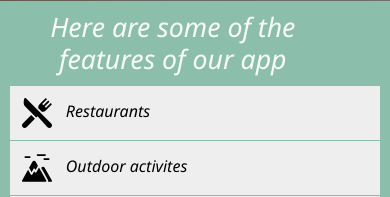
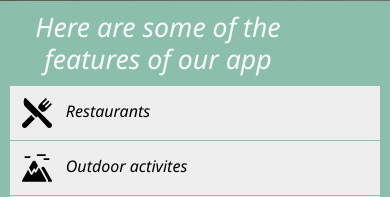
Before and after one commit to ncl-compSci-Team9-2018/Explore-Northumberland, a PHP site: page / in a window 390 px wide. Shown: the part 843-1040 px from the top of the page. Run offline with PHP 8.4, Linux system fonts and the light colour scheme; some libraries are stand-ins or nearby versions.

Commit message:
Update style.css

```diff
--- a/FINAL APP WEBSITE/styles/style.css
+++ b/FINAL APP WEBSITE/styles/style.css
@@ -350,7 +350,6 @@ body, html {
     font-family: Segoe UI, Helvetica, sans-serif;
     font-style: italic;
     text-align: center;
-    padding-left: 8%;
   }
 
    #featuresQuoteText {
```
